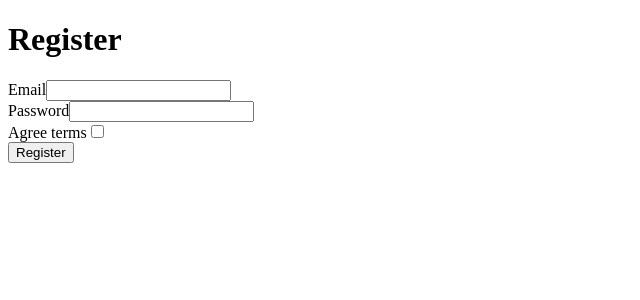
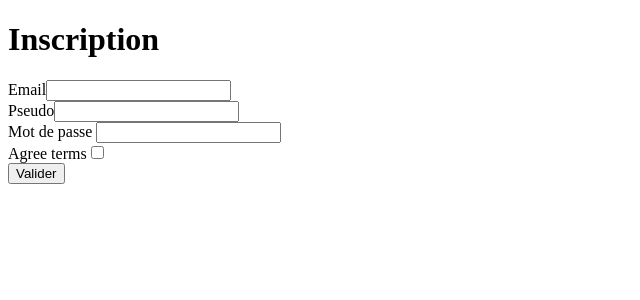
Before and after one commit to PM-Primo/SymfonyFormations, a Symfony app: template templates/registration/register.html.twig in a window 1280 px wide. Shown: the part 44-344 px from the top of the page, without its empty margins (0-640 px from the left). Run offline with Twig, Linux system fonts and the light colour scheme; the template is opened without the code that fills it, so the values that code supplies are empty; form fields are guessed from the names that the template uses; some libraries are stand-ins or nearby versions.

Commit message:
added registration

```diff
--- a/src/Controller/RegistrationController.php
+++ b/src/Controller/RegistrationController.php
@@ -63,6 +63,8 @@ class RegistrationController extends AbstractController
                 $authenticator,
                 $request
             );
+
+
         }
 
         return $this->render('registration/register.html.twig', [
--- a/src/Security/AppAuthenticator.php
+++ b/src/Security/AppAuthenticator.php
@@ -50,7 +50,7 @@ class AppAuthenticator extends AbstractLoginFormAuthenticator
         }
 
         // For example:
-        // return new RedirectResponse($this->urlGenerator->generate('some_route'));
+        return new RedirectResponse($this->urlGenerator->generate('app_session_formation'));
         throw new \Exception('TODO: provide a valid redirect inside '.__FILE__);
     }
 
--- a/templates/registration/register.html.twig
+++ b/templates/registration/register.html.twig
@@ -1,21 +1,23 @@
 {% extends 'base.html.twig' %}
 
-{% block title %}Register{% endblock %}
+{% block title %}Inscription{% endblock %}
 
 {% block body %}
     {% for flash_error in app.flashes('verify_email_error') %}
         <div class="alert alert-danger" role="alert">{{ flash_error }}</div>
     {% endfor %}
 
-    <h1>Register</h1>
+    <h1>Inscription</h1>
 
     {{ form_start(registrationForm) }}
         {{ form_row(registrationForm.email) }}
+        {{ form_row(registrationForm.pseudo) }}
+
         {{ form_row(registrationForm.plainPassword, {
-            label: 'Password'
+            label: 'Mot de passe '
         }) }}
         {{ form_row(registrationForm.agreeTerms) }}
 
-        <button type="submit" class="btn">Register</button>
+        <button type="submit" class="btn">Valider</button>
     {{ form_end(registrationForm) }}
 {% endblock %}
```
Also changed, not shown: src/Form/RegistrationFormType.php (+20 -13 lines).
